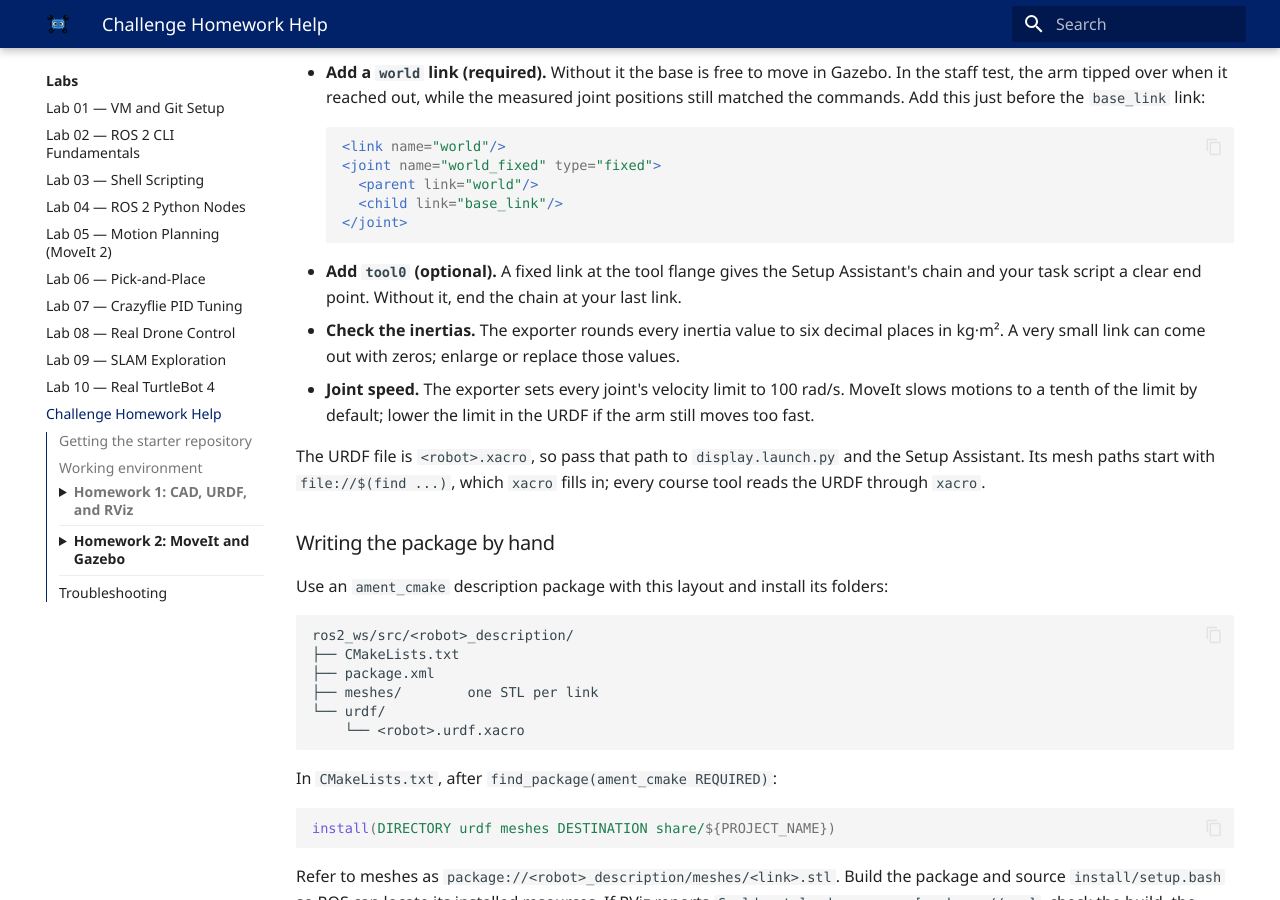
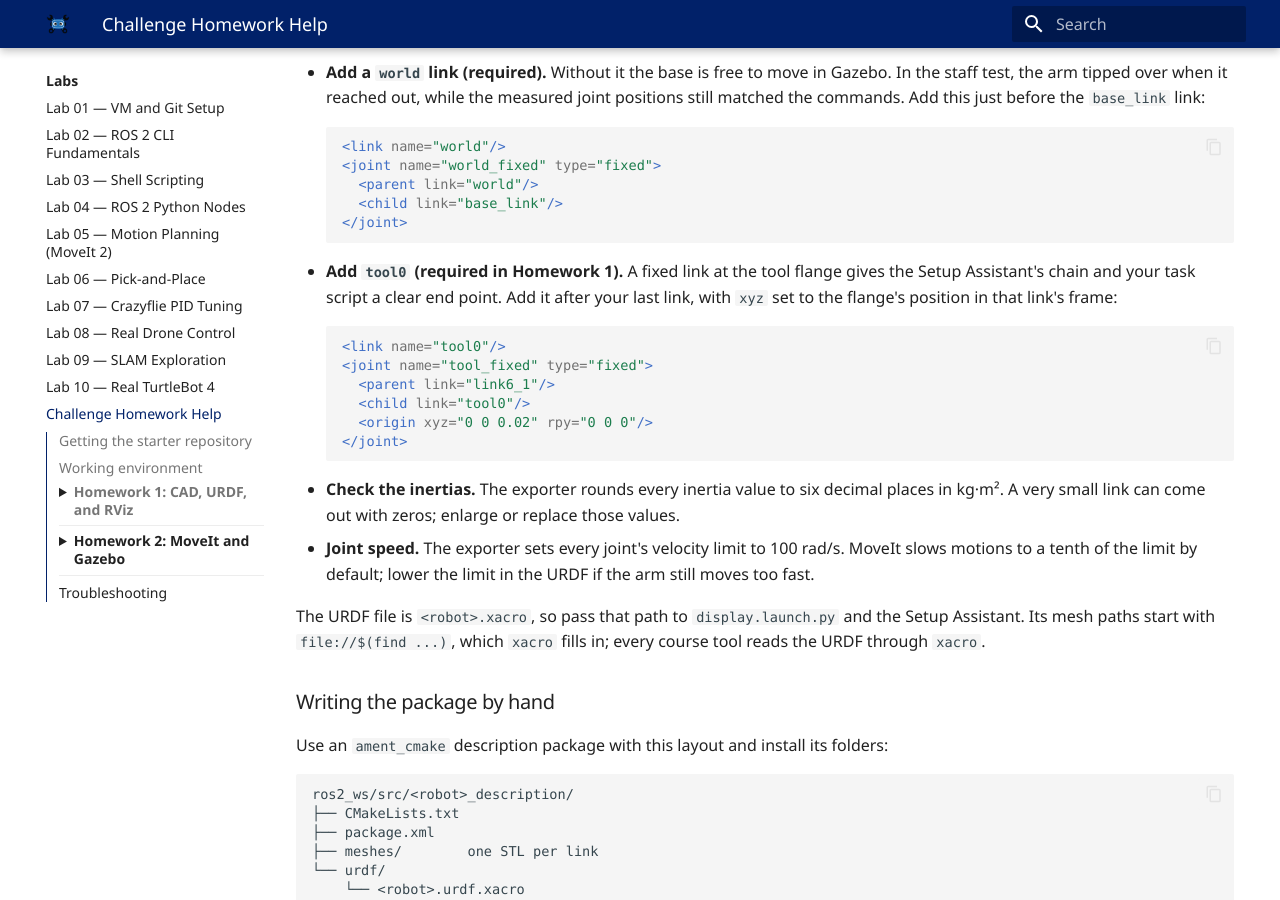
Before and after one commit to MEMS-Intro-to-Robotics/MEMS-Intro-to-Robotics.github.io, an MkDocs documentation site: the page built from docs/guides/challenge_hw_help.md, in a window 1280 px wide and 900 px high, scrolled down 1800 px. Built offline with MkDocs 1.6.1 and Material for MkDocs 9.7.7, drawn with Linux system fonts in a browser that asks for light colours; some of the changed text lies outside the part shown.

Commit message:
Make tool0 required on the challenge help page, matching Homework 1
Homework 1 and its rubric require a tool0 link, so the help page now says so and
shows the fixed joint to add. The fix script is described as correcting known
errors rather than two.

````diff
--- a/docs/guides/challenge_hw_help.md
+++ b/docs/guides/challenge_hw_help.md
@@ -86,9 +86,19 @@ Then edit the generated `urdf/<robot>.xacro`:
     </joint>
     ```
 
-- **Add `tool0` (optional).** A fixed link at the tool flange gives the Setup
-  Assistant's chain and your task script a clear end point. Without it, end the
-  chain at your last link.
+- **Add `tool0` (required in Homework 1).** A fixed link at the tool flange gives
+  the Setup Assistant's chain and your task script a clear end point. Add it after
+  your last link, with `xyz` set to the flange's position in that link's frame:
+
+    ```xml
+    <link name="tool0"/>
+    <joint name="tool_fixed" type="fixed">
+      <parent link="link6_1"/>
+      <child link="tool0"/>
+      <origin xyz="0 0 0.02" rpy="0 0 0"/>
+    </joint>
+    ```
+
 - **Check the inertias.** The exporter rounds every inertia value to six decimal
   places in kg·m². A very small link can come out with zeros; enlarge or replace
   those values.
````
Also changed, not shown: other parts of docs/guides/challenge_hw_help.md (+1 -1 lines).
